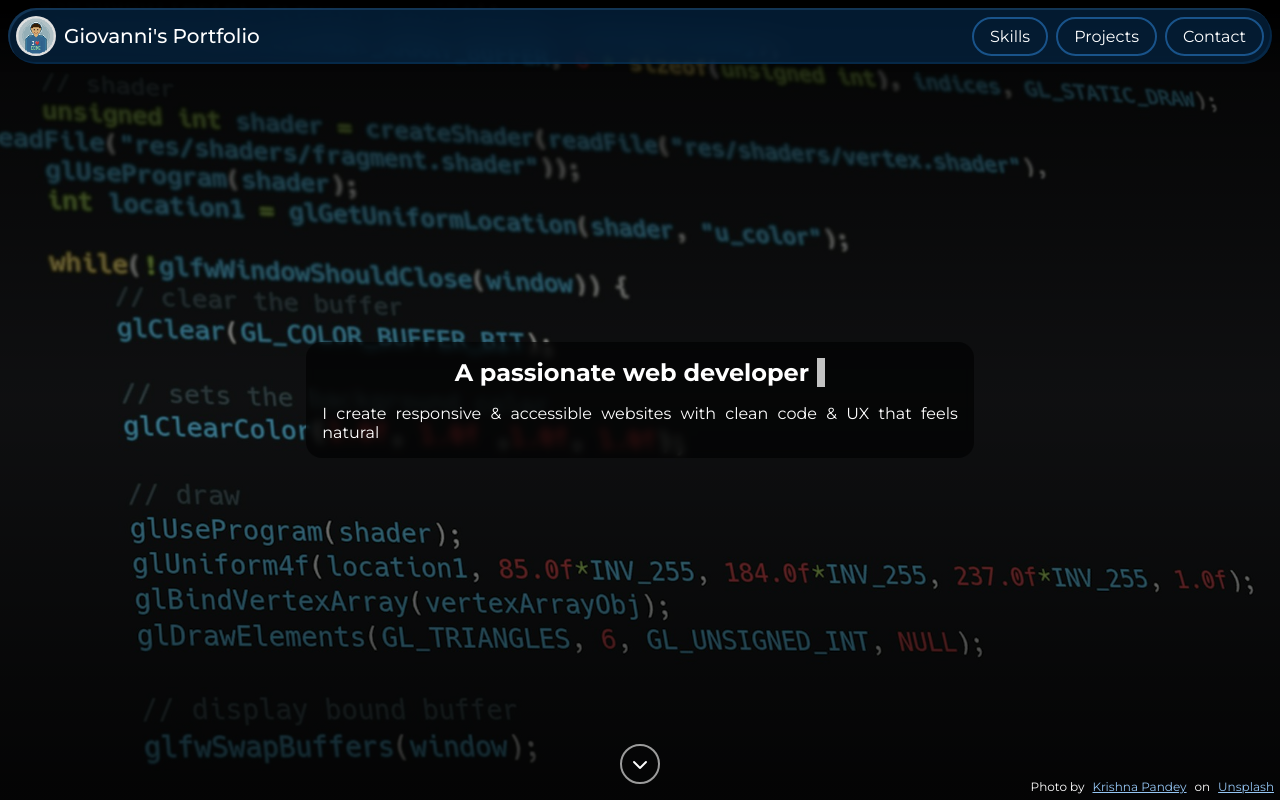
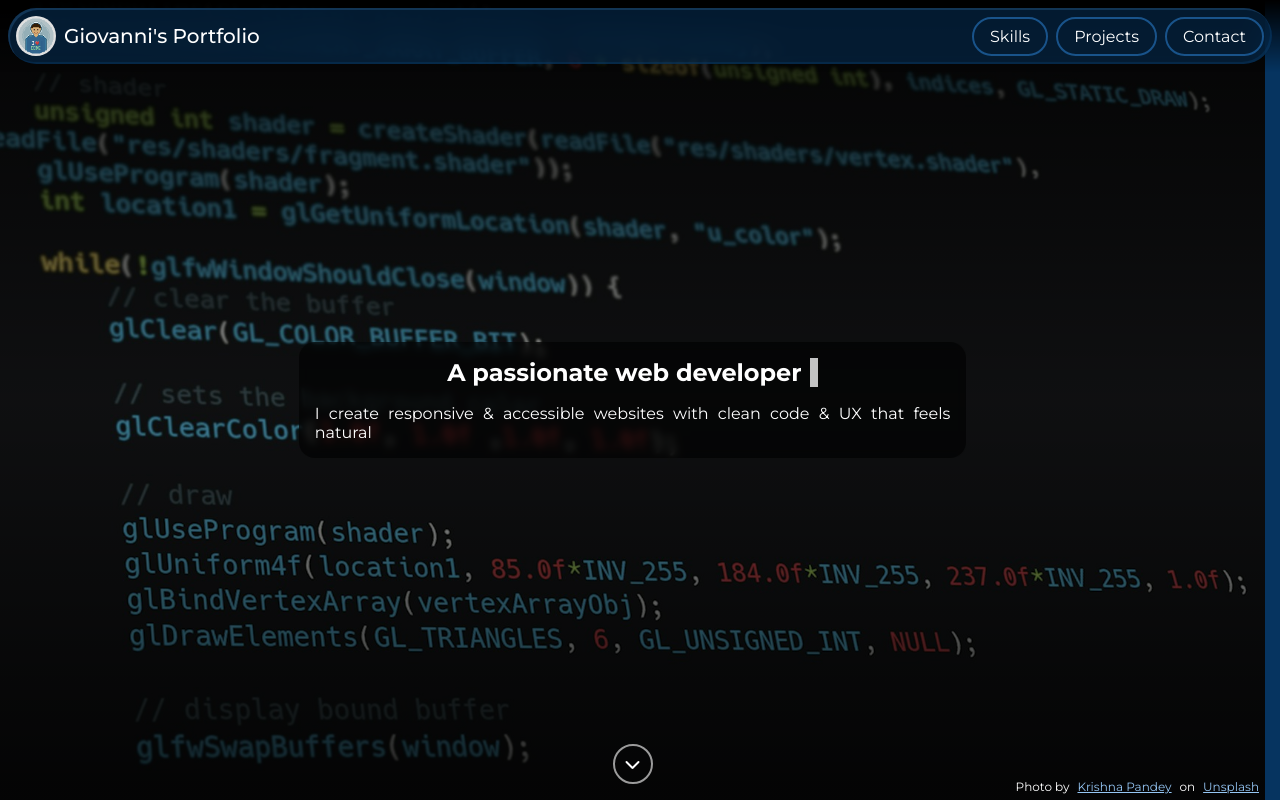
Before and after one commit to GiovanniEliasDaRosa/giovannieliasdarosa.github.io, a React (Vite) app in the folder new-portifolio/: page / in a window 1280 px wide. Shown: the top 800 px of the page. Built offline with nearby package versions, Linux system fonts and the light colour scheme.

Commit message:
feat(scrollbar): improve scrollbar
Make the scrollbar be stable and when hidden be reserved space for it, add a color to the scrollbar
Fix some issues by changing the html element to have a background color

```diff
--- a/new-portifolio/src/components/Hero/Hero.module.css
+++ b/new-portifolio/src/components/Hero/Hero.module.css
@@ -6,6 +6,15 @@
   align-items: center;
   height: 100vh;
   height: 100svh;
+
+  isolation: isolate;
+}
+
+.hero::before {
+  content: "";
+  position: absolute;
+  inset: 0;
+  z-index: -1;
 
   background: linear-gradient(
     0.5turn,
@@ -18,7 +27,7 @@
 .hero > img {
   position: absolute;
   inset: 0;
-  z-index: -1;
+  z-index: -2;
   width: 100%;
   height: 100%;
   display: block;
--- a/new-portifolio/src/styles/base.css
+++ b/new-portifolio/src/styles/base.css
@@ -13,6 +13,8 @@
 html {
   scroll-padding-top: 4em;
   scroll-behavior: smooth;
+  scrollbar-gutter: stable;
+  background-color: hsl(209, 88%, 20%);
 }
 
 body {
```
